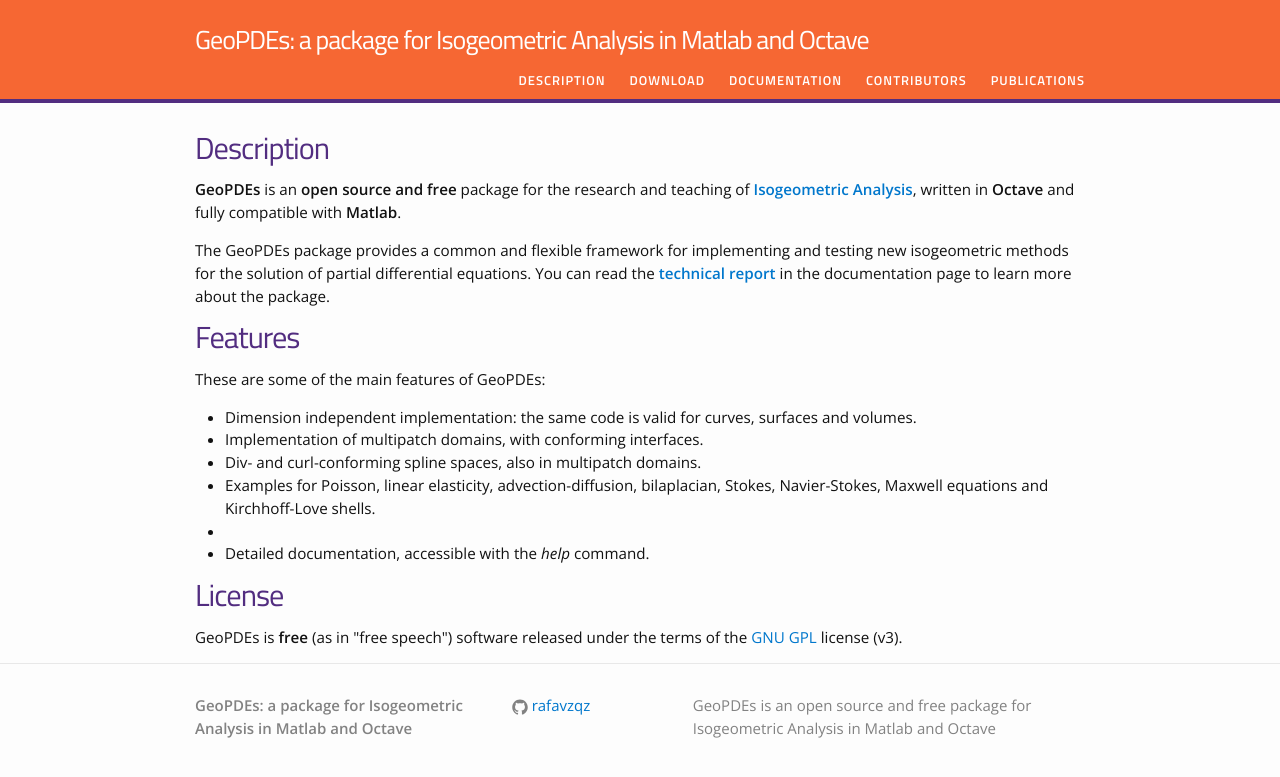
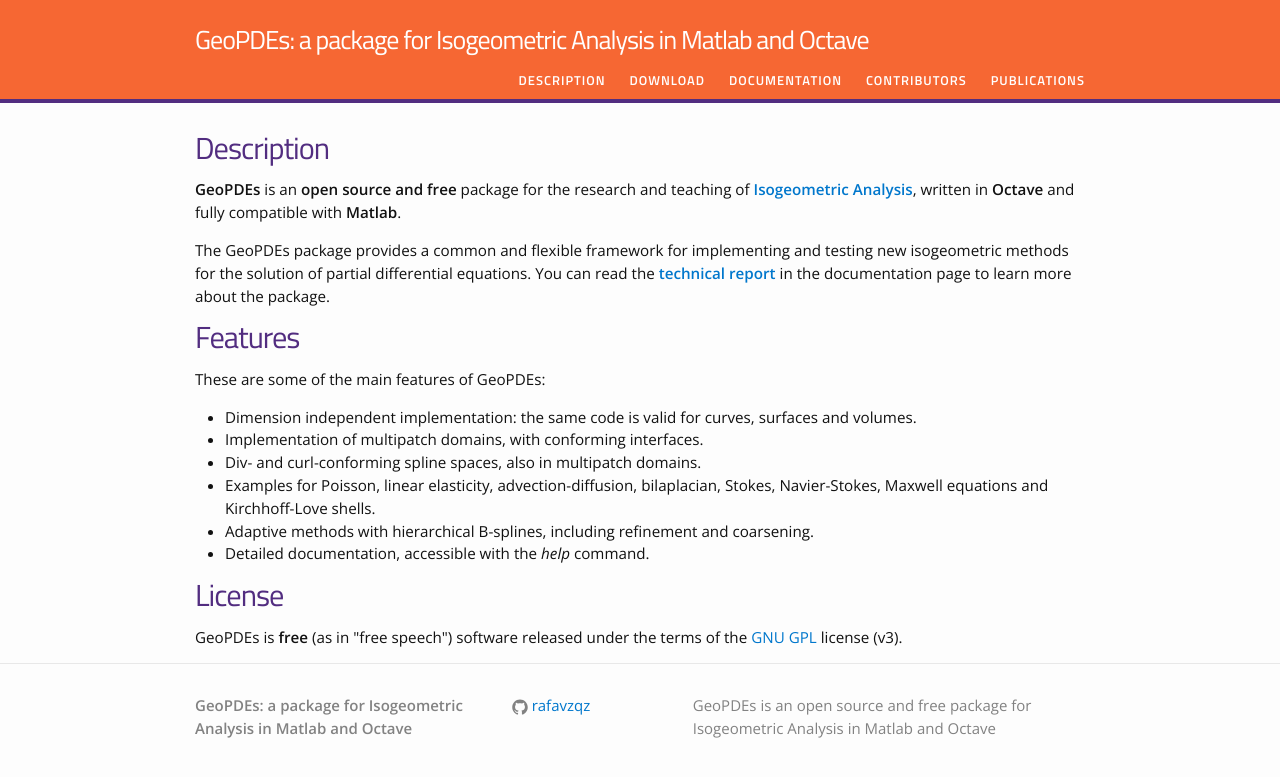
Before and after one commit to rafavzqz/geopdes, a Jekyll site: the page built from index.html, in a window 1280 px wide. Shown: the top 777 px of the page. Built offline with Jekyll 4.4.1, drawn with Linux system fonts in a browser that asks for light colours.

Commit message:
Fixed error

```diff
--- a/description.html
+++ b/description.html
@@ -17,7 +17,8 @@
 <li>Dimension independent implementation: the same code is valid for curves, surfaces and volumes.</li>
 <li>Implementation of multipatch domains, with conforming interfaces.</li>
 <li>Div- and curl-conforming spline spaces, also in multipatch domains.</li>
-<li>Examples for Poisson, linear elasticity, advection-diffusion, bilaplacian, Stokes and Maxwell equations.</li>
+<li>Examples for Poisson, linear elasticity, advection-diffusion, bilaplacian, Stokes, Navier-Stokes, Maxwell equations and Kirchhoff-Love shells.</li>
+<li>Adaptive methods with hierarchical B-splines, including refinement and coarsening.</li>
 <li>Detailed documentation, accessible with the <em>help</em> command.</li>
 </ul>
 
--- a/index.html
+++ b/index.html
@@ -21,7 +21,7 @@
 <li>Implementation of multipatch domains, with conforming interfaces.</li>
 <li>Div- and curl-conforming spline spaces, also in multipatch domains.</li>
 <li>Examples for Poisson, linear elasticity, advection-diffusion, bilaplacian, Stokes, Navier-Stokes, Maxwell equations and Kirchhoff-Love shells.</li>
-<li><Adaptive methods with hierarchical B-splines, including refinement and coarsening.</li>
+<li>Adaptive methods with hierarchical B-splines, including refinement and coarsening.</li>
 <li>Detailed documentation, accessible with the <em>help</em> command.</li>
 </ul>
 
```
